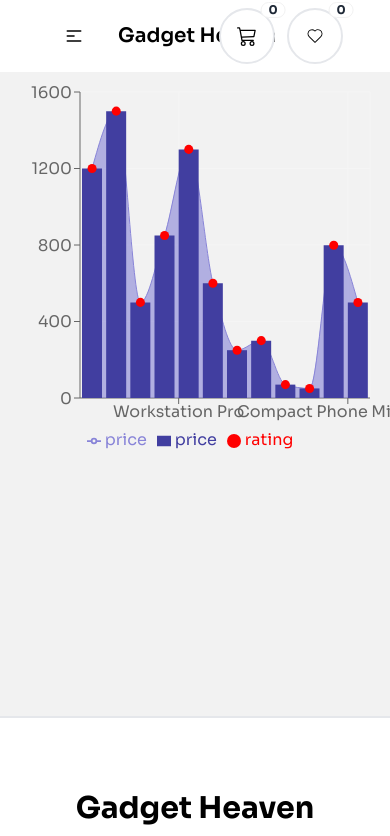
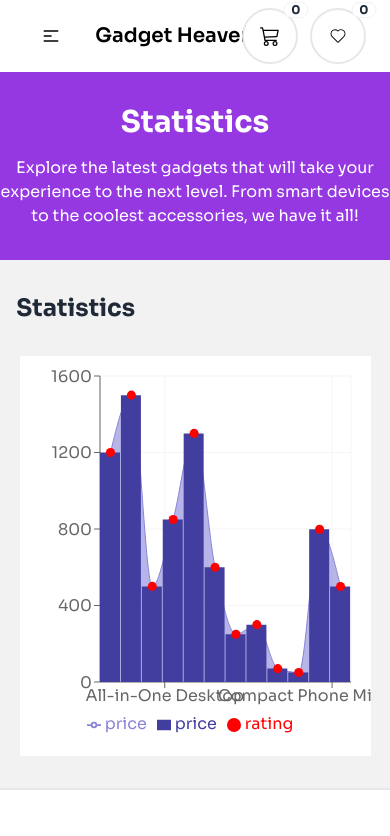
Before and after one commit to programming-hero-web-course-4/b10a8-gadget-heaven-Sadia492, a React (Vite) app: page /statistics in a window 390 px wide. Shown: the top 836 px of the page. Built offline with nearby package versions, Linux system fonts and the light colour scheme.

Commit message:
product images fixed

```diff
--- a/public/products.json
+++ b/public/products.json
@@ -13,7 +13,7 @@
   {
     "product_id": 2,
     "product_title": "Gaming Desktop X",
-    "product_image": "https://i.ibb.co.com/Nrg77Mp/61o-Th3-Oun5-L.jpg",
+    "product_image": "https://i.ibb.co.com/64vxnMr/gaming-desktop-x.jpg",
     "category": "Computers",
     "price": 1500,
     "description": "Powerful gaming desktop with advanced graphics and cooling system.",
@@ -24,7 +24,7 @@
   {
     "product_id": 3,
     "product_title": "Portable Chromebook",
-    "product_image": "https://i.ibb.co.com/Nrg77Mp/61o-Th3-Oun5-L.jpg",
+    "product_image": "https://i.ibb.co.com/XXwKkrP/portable-chromebook.jpg",
     "category": "Computers",
     "price": 500,
     "description": "Lightweight and portable Chromebook for on-the-go productivity.",
@@ -35,7 +35,7 @@
   {
     "product_id": 4,
     "product_title": "All-in-One Desktop",
-    "product_image": "https://i.ibb.co.com/Nrg77Mp/61o-Th3-Oun5-L.jpg",
+    "product_image": "https://i.ibb.co.com/3mNXHWf/all-in-one-desktop.jpg",
     "category": "Computers",
     "price": 850,
     "description": "Space-saving all-in-one desktop with powerful performance.",
@@ -46,7 +46,7 @@
   {
     "product_id": 5,
     "product_title": "Workstation Pro",
-    "product_image": "https://i.ibb.co.com/Nrg77Mp/61o-Th3-Oun5-L.jpg",
+    "product_image": "https://i.ibb.co.com/GWmbrZN/workstation-pro.jpg",
     "category": "Computers",
     "price": 1300,
     "description": "High-end workstation for professionals requiring top performance.",
@@ -57,7 +57,7 @@
   {
     "product_id": 6,
     "product_title": "Mini PC Cube",
-    "product_image": "https://i.ibb.co.com/Nrg77Mp/61o-Th3-Oun5-L.jpg",
+    "product_image": "https://i.ibb.co.com/St8kQty/mini-pc-cube.jpg",
     "category": "Computers",
     "price": 600,
     "description": "Compact mini PC with powerful capabilities for everyday tasks.",
@@ -68,7 +68,7 @@
   {
     "product_id": 7,
     "product_title": "Smart Watch Series X",
-    "product_image": "https://i.ibb.co.com/Nrg77Mp/61o-Th3-Oun5-L.jpg",
+    "product_image": "https://i.ibb.co.com/4mtZVXh/smart-watch-series-x.jpg",
     "category": "Smart Watches",
     "price": 250,
     "description": "Feature-rich smartwatch with health and fitness tracking.",
@@ -79,7 +79,7 @@
   {
     "product_id": 8,
     "product_title": "Fitness Watch Pro",
-    "product_image": "https://i.ibb.co.com/Nrg77Mp/61o-Th3-Oun5-L.jpg",
+    "product_image": "https://i.ibb.co.com/zHpk34h/fitness-watch-pro.jpg",
     "category": "Smart Watches",
     "price": 300,
     "description": "Advanced fitness smartwatch with customizable watch faces.",
@@ -90,7 +90,7 @@
   {
     "product_id": 9,
     "product_title": "Ultra Power Bank 20k",
-    "product_image": "https://i.ibb.co.com/Nrg77Mp/61o-Th3-Oun5-L.jpg",
+    "product_image": "https://i.ibb.co.com/MDLhPJW/ultra-power-bank-20k.jpg",
     "category": "Power Banks",
     "price": 70,
     "description": "High-capacity power bank with fast charging capabilities.",
@@ -101,7 +101,7 @@
   {
     "product_id": 10,
     "product_title": "Compact Power Bank 10k",
-    "product_image": "https://i.ibb.co.com/Nrg77Mp/61o-Th3-Oun5-L.jpg",
+    "product_image": "https://i.ibb.co.com/XkQ1zhr/compact-power-bank-10k.jpg",
     "category": "Power Banks",
     "price": 50,
     "description": "Portable power bank with compact design for easy carrying.",
@@ -112,7 +112,7 @@
   {
     "product_id": 11,
     "product_title": "Phone Max Pro",
-    "product_image": "https://i.ibb.co.com/Nrg77Mp/61o-Th3-Oun5-L.jpg",
+    "product_image": "https://i.ibb.co.com/j8FcGJW/phone-max-pro.jpg",
     "category": "Phones",
     "price": 799,
     "description": "High-end smartphone with advanced camera features and fast processing speed.",
@@ -127,7 +127,7 @@
   {
     "product_id": 12,
     "product_title": "Compact Phone Mini",
-    "product_image": "https://i.ibb.co.com/Nrg77Mp/61o-Th3-Oun5-L.jpg",
+    "product_image": "https://i.ibb.co.com/YZkZWcT/compact-phone-mini.jpg",
     "category": "Phones",
     "price": 499,
     "description": "Compact smartphone with powerful performance and long-lasting battery.",
--- a/src/components/Banner.jsx
+++ b/src/components/Banner.jsx
@@ -7,7 +7,7 @@ export default function Banner() {
   return (
     <div className=" relative">
       <div className="bg-primary text-white w-[95%] mx-auto flex flex-col text-center justify-center space-y-6 items-center pt-12 rounded-b-3xl pb-48">
-        <h1 className="font-bold text-5xl lg:w-3/4">
+        <h1 className="font-bold text-3xl lg:text-5xl lg:w-3/4">
           Upgrade Your Tech Accessorize with Gadget Heaven Accessories
         </h1>
         <p className="lg:w-3/5">
--- a/src/components/Cart.jsx
+++ b/src/components/Cart.jsx
@@ -24,7 +24,7 @@ export default function Cart({ handleSortBtn }) {
   };
 
   return (
-    <div className="w-4/5 mx-auto">
+    <div className="w-11/12 lg:w-4/5 mx-auto">
       <div className="flex justify-between items-center mt-8 mb-6">
         <h2 className="font-bold text-2xl">Cart</h2>
         <div className="flex  justify-center gap-4 items-center">
@@ -63,13 +63,13 @@ export default function Cart({ handleSortBtn }) {
       <div className="space-y-6">
         {cart.map((single) => (
           <div
-            className="grid lg:grid-cols-6 bg-white p-6 gap-8 rounded-2xl"
+            className="grid lg:grid-cols-6 grid-cols-1 bg-white p-6 gap-8 rounded-2xl"
             key={single.product_id}
           >
             <div>
               <img src={single.product_image} alt="" />
             </div>
-            <div className=" col-span-5 flex justify-between">
+            <div className=" lg:col-span-5 flex justify-between">
               <div className="space-y-4">
                 <h2 className="font-semibold text-2xl">
                   {single.product_title}
--- a/src/components/Navbar.jsx
+++ b/src/components/Navbar.jsx
@@ -58,7 +58,7 @@ export default function Navbar() {
             : "bg-white text-black"
         }`}
       >
-        <div className="navbar bg-transparent bg-base-100 w-4/5 mx-auto">
+        <div className="navbar bg-transparent bg-base-100 w-11/12 lg:w-4/5 mx-auto">
           <div className="navbar-start">
             <div className="dropdown">
               <div
--- a/src/components/Product.jsx
+++ b/src/components/Product.jsx
@@ -15,8 +15,8 @@ export default function Product({ product }) {
   } = product;
   return (
     <div className="card card-compact bg-base-100 shadow-xl">
-      <figure className="p-4">
-        <img className="rounded-xl" src={product_image} alt="Shoes" />
+      <figure className="p-4 w-full">
+        <img className="rounded-xl h-44" src={product_image} alt="Shoes" />
       </figure>
       <div className="card-body">
         <h2 className="card-title">{product_title}</h2>
--- a/src/components/Products.jsx
+++ b/src/components/Products.jsx
@@ -26,7 +26,7 @@ export default function Products() {
   }, [data, category]);
 
   return (
-    <div className="lg:col-span-4 grid md:grid-cols-2 grid-cols-1 lg:grid-cols-3 gap-6">
+    <div className="lg:col-span-4 grid md:grid-cols-2 grid-cols-1 lg:grid-cols-3 gap-6 content-start">
       {products.length > 0 ? (
         products.map((product) => (
           <Product key={product.product_id} product={product}></Product>
--- a/src/components/WishList.jsx
+++ b/src/components/WishList.jsx
@@ -17,18 +17,18 @@ export default function WishList() {
   };
 
   return (
-    <div className="w-4/5 mx-auto">
+    <div className="w-11/12 lg:w-4/5 mx-auto">
       <h2 className="font-bold text-2xl mt-8 mb-6 ">WishList</h2>
       <div className="space-y-6">
         {wishList.map((single) => (
           <div
-            className="grid lg:grid-cols-6 bg-white p-6 gap-8 rounded-2xl"
+            className="grid grid-cols-1 lg:grid-cols-6 bg-white p-6 gap-8 rounded-2xl"
             key={single.product_id}
           >
             <div>
               <img src={single.product_image} alt="" />
             </div>
-            <div className=" col-span-5 flex justify-between">
+            <div className="lg:col-span-5 flex justify-between">
               <div className="space-y-4">
                 <h2 className="font-semibold text-2xl">
                   {single.product_title}
--- a/src/pages/Home.jsx
+++ b/src/pages/Home.jsx
@@ -13,7 +13,10 @@ export default function Home() {
     <div>
       <Banner></Banner>
       <div>
-        <div className="grid grid-cols-1 lg:grid-cols-5 w-4/5 mx-auto gap-6">
+        <h2 className="font-bold text-center text-4xl mb-12">
+          Explore Cutting-Edge Gadgets
+        </h2>
+        <div className="grid grid-cols-1 lg:grid-cols-5 w-11/12 lg:w-4/5 mx-auto gap-6">
           <Categories categories={categories}></Categories>
           <Outlet></Outlet>
         </div>
--- a/src/pages/ProductDetails.jsx
+++ b/src/pages/ProductDetails.jsx
@@ -70,11 +70,11 @@ export default function ProductDetails() {
           subtitle="Explore the latest gadgets that will take your experience to the next level. From smart devices to the coolest accessories, we have it all!"
         ></Heading>
       </div>
-      <div className="grid grid-cols-3 p-8 w-4/5 bg-white mx-auto gap-8 rounded-3xl relative -top-48">
+      <div className="grid grid-cols-1 lg:grid-cols-3 p-8 w-11/12 lg:w-4/5 bg-white mx-auto gap-8 rounded-3xl relative -top-48">
         <div className="col-span-1 h-full flex justify-center items-center w-full">
           <img className="w-full" src={product_image} alt="" />
         </div>
-        <div className="col-span-2 space-y-4">
+        <div className="lg:col-span-2 space-y-4">
           <h2 className="font-semibold text-3xl">{product_title}</h2>
           <p className="font-semibold text-xl">Price: ${price}</p>
           <button className="bg-[#309C081A] text-green-700 border-2 rounded-full border-green-700 p-2">
--- a/src/pages/Statistics.jsx
+++ b/src/pages/Statistics.jsx
@@ -12,11 +12,22 @@ import {
   Scatter,
   ResponsiveContainer,
 } from "recharts";
+import Heading from "../components/Heading";
 
 export default function Statistics() {
   const products = useLoaderData();
   return (
-    <ResponsiveContainer width="100%" height={400}>
+    <div>
+      <Heading
+        title="Statistics"
+        subtitle="Explore the latest gadgets that will take your experience to the next level. From smart devices to the coolest accessories, we have it all!"
+      ></Heading>
+      <h2 className="font-bold text-2xl w-11/12 mx-auto py-8">Statistics</h2>
+      <ResponsiveContainer
+        className="bg-white mx-auto"
+        width="90%"
+        height={400}
+      >
         <ComposedChart
           data={products}
           margin={{
@@ -31,11 +42,17 @@ export default function Statistics() {
           <YAxis dataKey="price" />
           <Tooltip />
           <Legend />
-        <Area type="monotone" dataKey="price" fill="#8884d8" stroke="#8884d8" />
+          <Area
+            type="monotone"
+            dataKey="price"
+            fill="#8884d8"
+            stroke="#8884d8"
+          />
           <Bar dataKey="price" barSize={20} fill="#413ea0" />
           {/* <Line type="monotone" dataKey="uv" stroke="#ff7300" /> */}
           <Scatter dataKey="rating" fill="red" />
         </ComposedChart>
       </ResponsiveContainer>
+    </div>
   );
 }
--- a/src/pages/Support.jsx
+++ b/src/pages/Support.jsx
@@ -22,7 +22,7 @@ export default function Support() {
           subtitle="At GadgetHaven, we are committed to providing exceptional customer support. If you have any questions or need assistance, our dedicated team is here to help you 24/7!"
         ></Heading>
       </div>
-      <div className="w-4/5 mx-auto">
+      <div className="lg:w-4/5 w-11/12 mx-auto">
         {/* for faq section */}
 
         <div className="relative -top-36 border-2 backdrop-blur-2xl bg-white/20 p-6 rounded-2xl">
```
Lines whose indentation alone changed are shown as unchanged.
